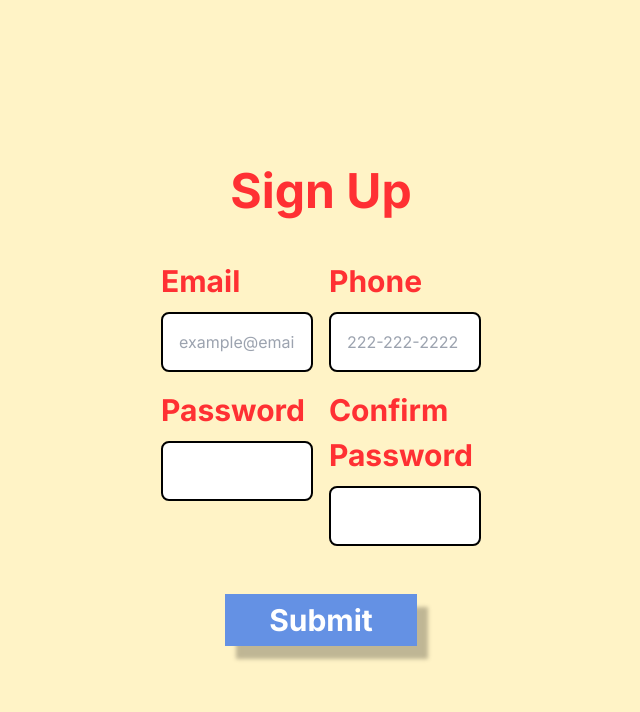
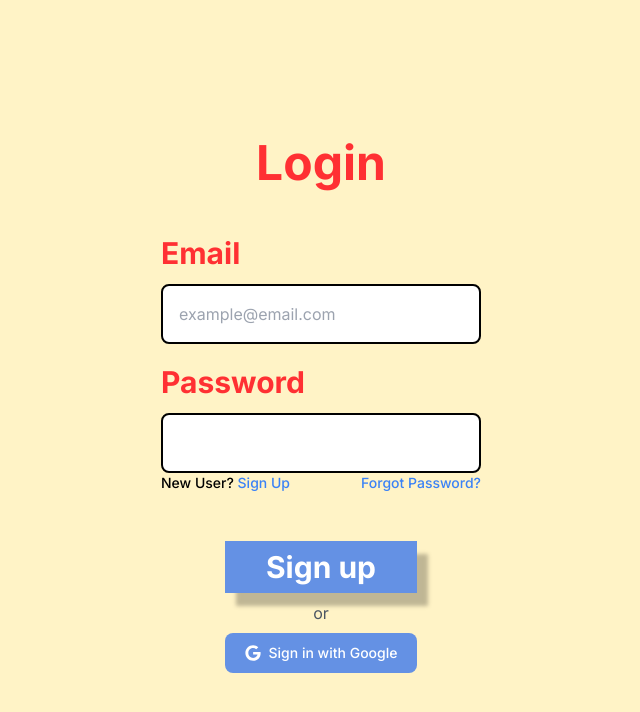
Before and after one commit to Evan-Proulx/RoommateLink-Frontend, a React (Vite) app: page / in a window 1280 px wide. Shown: the top 712 px of the page, without its empty margins (319-959 px from the left). Built offline with nearby package versions, Linux system fonts and the light colour scheme; a web font is replaced by a local one.

Commit message:
-Added google sso button to login and register components

```diff
--- a/package.json
+++ b/package.json
@@ -11,6 +11,7 @@
   },
   "dependencies": {
     "@fortawesome/fontawesome-svg-core": "^6.7.2",
+    "@fortawesome/free-brands-svg-icons": "^6.7.2",
     "@fortawesome/free-regular-svg-icons": "^6.7.2",
     "@fortawesome/free-solid-svg-icons": "^6.7.2",
     "@fortawesome/react-fontawesome": "^0.2.2",
--- a/src/App.tsx
+++ b/src/App.tsx
@@ -8,7 +8,7 @@ function App() {
     return (
         <>
             <div className={""}>
-                <Register/>
+                <Login/>
                 </div>
         </>
     )
--- a/src/Components/Register/Register.tsx
+++ b/src/Components/Register/Register.tsx
@@ -3,6 +3,9 @@ import ShadowButton from "../Shadow-Button.tsx";
 import {registerUser} from "../API/Auth.ts";
 import InputComponent from "../InputComponent.tsx";
 import {SubmitHandler, useForm} from "react-hook-form"
+import {FontAwesomeIcon} from "@fortawesome/react-fontawesome";
+import {faEyeSlash, faHouse, } from "@fortawesome/free-solid-svg-icons";
+import {faGoogle} from "@fortawesome/free-brands-svg-icons"; // Import the Google icon
 
 type FormFields = {
     email: string;
@@ -116,9 +119,18 @@ function Register() {
                         <div className={"text-xl font-bold text-red-500 text-center"}>{errors.confirmPassword.message}</div>}
 
                     {/* Sign Up Button */}
-                    <div className={"flex justify-center"}>
+                    <div className={"flex flex-col items-center space-y-2"}>
                         <ShadowButton disabled={isSubmitting} type="submit"
-                                      value={isSubmitting ? "Logging in..." : "Submit"}/>
+                                      value={isSubmitting ? "Logging in..." : "Sign up"}/>
+
+                        <p className={"text-gray-600"}>or</p>
+
+                        {/*Google sso button*/}
+                        <button type="button"
+                                className="w-fit text-white bg-secondary hover:bg-blue-800/90 focus:ring-4 focus:outline-none focus:ring-[#4285F4]/50 font-medium rounded-lg text-sm px-5 py-2.5 text-center inline-flex items-center dark:focus:ring-[#4285F4]/55 ">
+                            <FontAwesomeIcon className="w-4 h-4 me-2" icon={faGoogle} />
+                            Sign in with Google
+                        </button>
                     </div>
                 </form>
             </div>
--- a/src/components/Login.tsx
+++ b/src/components/Login.tsx
@@ -3,6 +3,7 @@ import ShadowButton from "./Shadow-Button.tsx";
 import {authenticateUser} from "./API/Auth.ts";
 import {SubmitHandler, useForm} from "react-hook-form"
 import {FontAwesomeIcon} from "@fortawesome/react-fontawesome";
+import {faGoogle} from "@fortawesome/free-brands-svg-icons";
 
 type FormFields = {
     email: string;
@@ -83,9 +84,19 @@ const Login = () => {
                             <p><a href="" className={"text-blue-500 hover:underline"}>Forgot Password?</a></p>
                         </div>
 
-                        {/*Submit button*/}
-                        <div className={"flex flex-col items-center"}>
-                            <ShadowButton disabled={isSubmitting} type="submit" value={isSubmitting ? "Logging in..." : "Submit"}/>
+                        {/* Sign Up Button */}
+                        <div className={"flex flex-col items-center space-y-2"}>
+                            <ShadowButton disabled={isSubmitting} type="submit"
+                                          value={isSubmitting ? "Logging in..." : "Sign up"}/>
+
+                            <p className={"text-gray-600"}>or</p>
+
+                            {/*Google sso button*/}
+                            <button type="button"
+                                    className="w-fit text-white bg-secondary hover:bg-blue-800/90 focus:ring-4 focus:outline-none focus:ring-[#4285F4]/50 font-medium rounded-lg text-sm px-5 py-2.5 text-center inline-flex items-center dark:focus:ring-[#4285F4]/55 ">
+                                <FontAwesomeIcon className="w-4 h-4 me-2" icon={faGoogle} />
+                                Sign in with Google
+                            </button>
                         </div>
                     </div>
                 </form>
```
Also changed, not shown: 1 other file (tests, documents, lock files or other folders).
